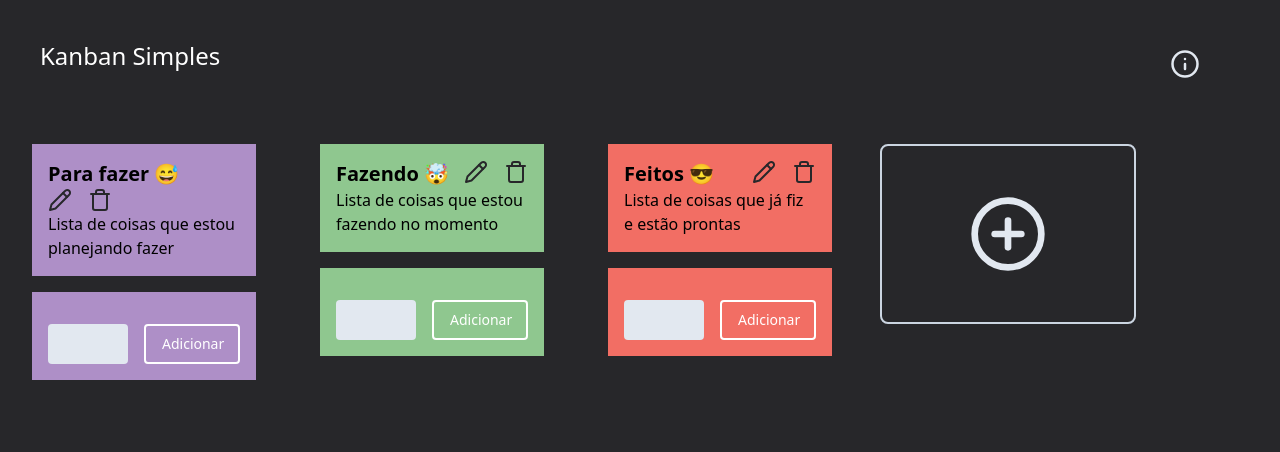
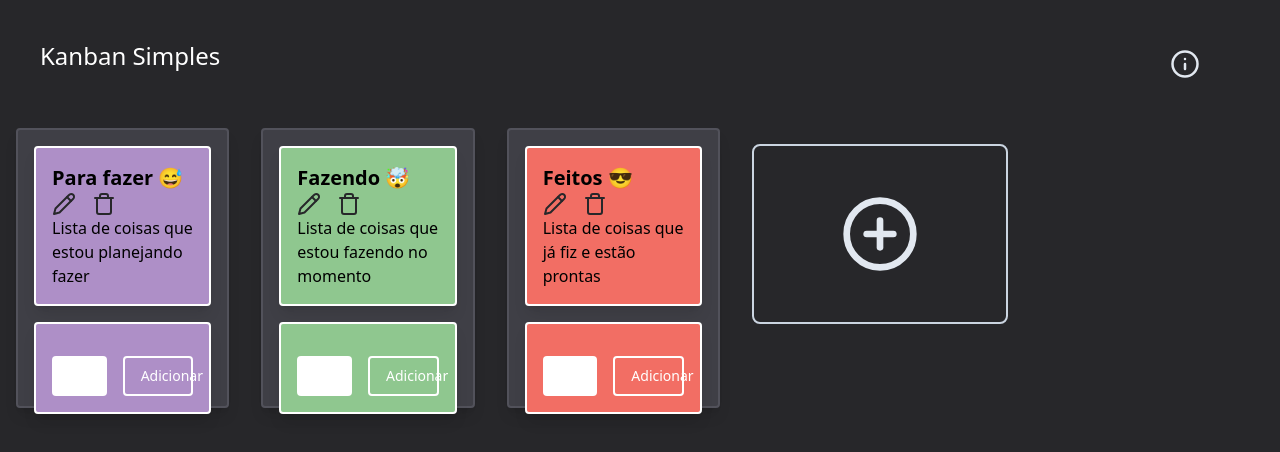
Before and after one commit to erickzz/Kanban, a React (Vite) app: page / in a window 1280 px wide. Shown: the top 452 px of the page. Built offline with nearby package versions, Linux system fonts and the light colour scheme.

Commit message:
Fix mover cards e update estilos

```diff
--- a/src/CardFunctions.ts
+++ b/src/CardFunctions.ts
@@ -52,22 +52,25 @@ export function moveItem(
   setCardItems: React.Dispatch<React.SetStateAction<CardItems[]>>,
   setRefresh: React.Dispatch<React.SetStateAction<boolean>>
 ) {
+
+  if(idCard === idCardTarget) return;
+
   let cardTarget = JSON.parse(localStorage.getItem(`cardItems_${idCardTarget}`) || '[]');
   const actualCard = JSON.parse(localStorage.getItem(`cardItems_${idCard}`) || '[]');
 
   const itemToMoveIndex = actualCard.findIndex((i: CardItems) => i.id === itemId);
 
-  if (itemToMoveIndex === -1) return; // Item not found
+  if (itemToMoveIndex === -1) return;
 
   const itemToMove = actualCard[itemToMoveIndex];
+  itemToMove.index = Math.max(...cardTarget.map((i: CardItems) => i.index), 0) + 1;
 
-  // Create copies of the arrays to avoid reference issues
   cardTarget = [...cardTarget, itemToMove];
   actualCard.splice(itemToMoveIndex, 1);
 
   localStorage.setItem(`cardItems_${idCardTarget}`, JSON.stringify(cardTarget));
   localStorage.setItem(`cardItems_${idCard}`, JSON.stringify(actualCard));
   console.log(actualCard)
-  setCardItems(actualCard); // Update state with a new array
+  setCardItems(actualCard);
   setRefresh(prev => !prev)
 }
--- a/src/components/Card.tsx
+++ b/src/components/Card.tsx
@@ -33,7 +33,7 @@ function Card({
   const [editItemValue, setEditItemValue] = useState<string>('');
   const cardId = cardOptions.id;
   const itensNumber = cardItems.length;
-  const height = 180 + 70 * itensNumber;
+  const height = 280 + 70 * itensNumber;
   const [showMoveItem] = useState<number[]>([]);
 
   useEffect(() => {
@@ -61,7 +61,7 @@ function Card({
     return (
       <li
         key={item.id}
-        className="p-2 bg-slate-200 mt-4"
+        className="w-[90%] p-2 mt-4 border-2 border-white rounded bg-white shadow-lg"
         style={{ backgroundColor: cardOptions.color }}
         draggable="true"
         onDragStart={(e) => {
@@ -72,7 +72,7 @@ function Card({
           <input
             id={item.id.toString()}
             defaultValue={item.value}
-            className="bg-slate-200 w-3/4 cursor-default p-2 focus:outline-double h-auto flex-wrap"
+            className="bg-transparent w-3/4 cursor-default p-2 focus:outline-double h-auto flex-wrap"
             onBlur={() => {
               if (editItemValue === '') {
                 (document.getElementById(
@@ -100,7 +100,7 @@ function Card({
             >
               <Pencil
                 size={20}
-                className="text-zinc-500 hover:text-zinc-800 transition-colors "
+                className="text-zinc-800 cursor-pointer hover:text-slate-200 transition-colors"
               />
             </button>
             <button
@@ -112,7 +112,7 @@ function Card({
             >
               <Trash
                 size={20}
-                className="text-zinc-500 hover:text-zinc-800 transition-colors "
+                className="text-zinc-800 cursor-pointer hover:text-slate-200 transition-colors"
               />
             </button>
           </div>
@@ -123,7 +123,7 @@ function Card({
 
   return (
     <div
-      className={`p-4  mx-4 mb-14 w-1/5`}
+      className={`p-4  mx-4 mb-14 w-1/6 bg-zinc-700 rounded shadow-lg border-2 border-zinc-600`}
       style={{ height: `${height}px` }}
       onDragOver={(e) => {
         e.preventDefault();
@@ -140,7 +140,7 @@ function Card({
       }}
     >
       <div
-        className="flex justify-between w-full flex-wrap p-4"
+        className="flex justify-between w-full flex-wrap p-4 border-2 border-white rounded bg-white shadow-lg"
         style={{ backgroundColor: cardOptions.color }}
       >
         <h3 className="text-xl font-semibold">{cardOptions.title}</h3>
@@ -160,13 +160,13 @@ function Card({
         </div>
         <p className="">{cardOptions.description}</p>
       </div>
-      <ul>{ItemsRender}</ul>
+      <ul className="w-full flex items-center flex-col">{ItemsRender}</ul>
       <div
-        className="flex items-center justify-center h-auto w-auto p-4 mt-4"
+        className="flex items-center justify-center h-auto w-auto p-4 mt-4 border-2 border-white rounded bg-white shadow-lg"
         style={{ backgroundColor: cardOptions.color }}
       >
         <input
-          className=" bg-slate-200 rounded mt-4 mr-4 h-10 p-2 w-4/6 focus:outline-none"
+          className=" rounded mt-4 mr-4 h-10 p-2 w-4/6 focus:outline-none"
           onChange={(e) => setNewCardOption(e.target.value)}
           value={newCardOption}
         />
```
